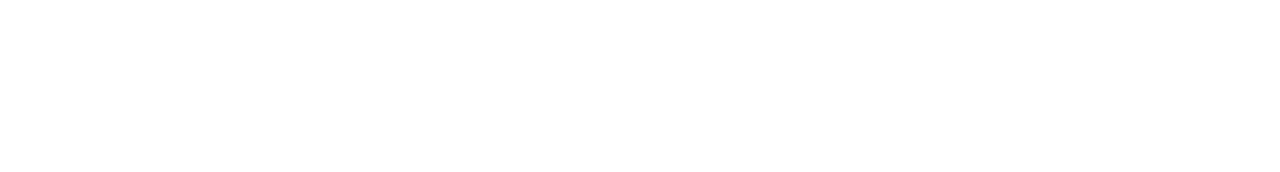
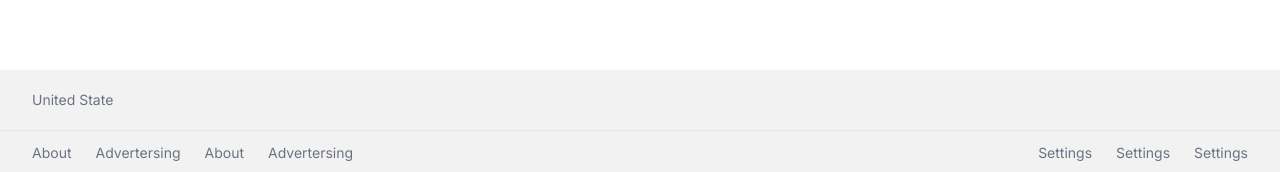
Before and after one commit to sakibhasan2021/google-search-engine, a Next.js app: page / in a window 1280 px wide. Shown: the part 625-797 px from the top of the page. Built offline with nearby package versions, Linux system fonts and the light colour scheme; no server answers.

Commit message:
add fotter

```diff
--- a/src/app/globals.css
+++ b/src/app/globals.css
@@ -14,4 +14,7 @@
         h-10
         transition-shadow
     }
+    .link{
+        @apply hover:underline hover:cursor-pointer
+    }
 }
--- a/src/app/layout.js
+++ b/src/app/layout.js
@@ -1,3 +1,4 @@
+import Footer from "@/component/Footer";
 import "./globals.css";
 import { Inter } from "next/font/google";
 
@@ -12,7 +13,10 @@
 export default function RootLayout({ children }) {
   return (
     <html lang="en">
-      <body className={inter.className}>{children}</body>
+      <body className={inter.className}>
+        {children}
+        <Footer />
+      </body>
     </html>
   );
 }
--- /dev/null
+++ b/src/component/Country.js
@@ -0,0 +1,19 @@
+"use client";
+
+import React, { useState, useEffect } from "react";
+
+const Country = () => {
+  const [demoCountry, setDemoCountry] = useState("United State");
+  useEffect(() => {
+    fetch("https://random-word-api.herokuapp.com/word")
+      .then((res) => res.json())
+      .then((data) => setDemoCountry(data));
+  }, []);
+  return (
+    <div>
+      <h1>{demoCountry}</h1>
+    </div>
+  );
+};
+
+export default Country;
--- /dev/null
+++ b/src/component/Footer.js
@@ -0,0 +1,27 @@
+import React from "react";
+import Country from "./Country";
+
+const Footer = () => {
+  return (
+    <footer className="absolute bottom-0 text-sm text-gray-500 bg-[#f2f2f2] w-full">
+      <div className="border-b px-8 py-5">
+        <Country />
+      </div>
+      <div className="flex flex-col sm:flex-row justify-between items-center px-8 py-3 space-y-7 sm:space-y-0">
+        <ul className="flex space-x-6 items-center">
+          <li className="link">About</li>
+          <li className="link">Advertersing</li>
+          <li className="link">About</li>
+          <li className="link">Advertersing</li>
+        </ul>
+        <ul className="flex space-x-6 items-center">
+          <li className="link">Settings</li>
+          <li className="link">Settings</li>
+          <li className="link">Settings</li>
+        </ul>
+      </div>
+    </footer>
+  );
+};
+
+export default Footer;
```
